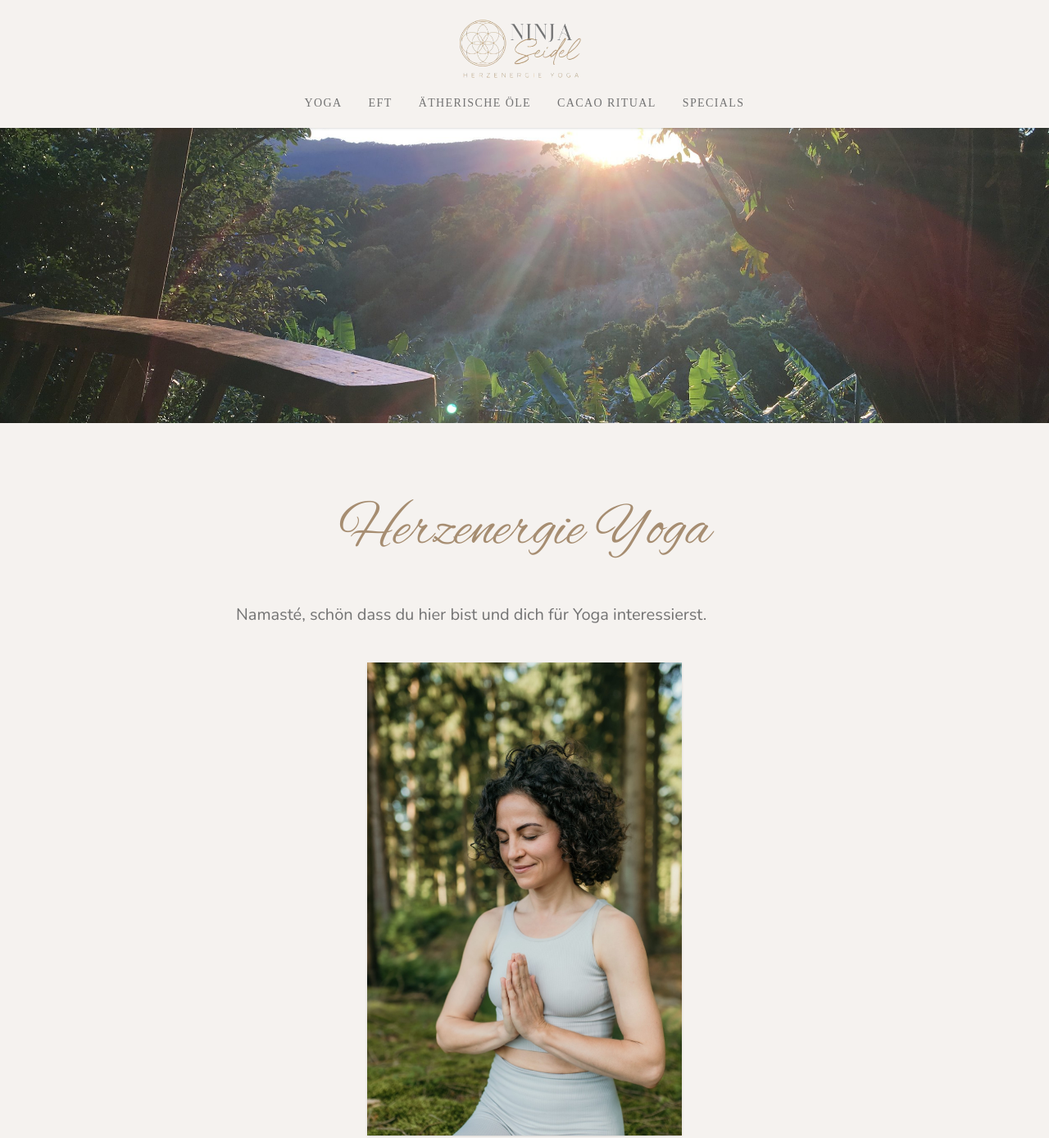
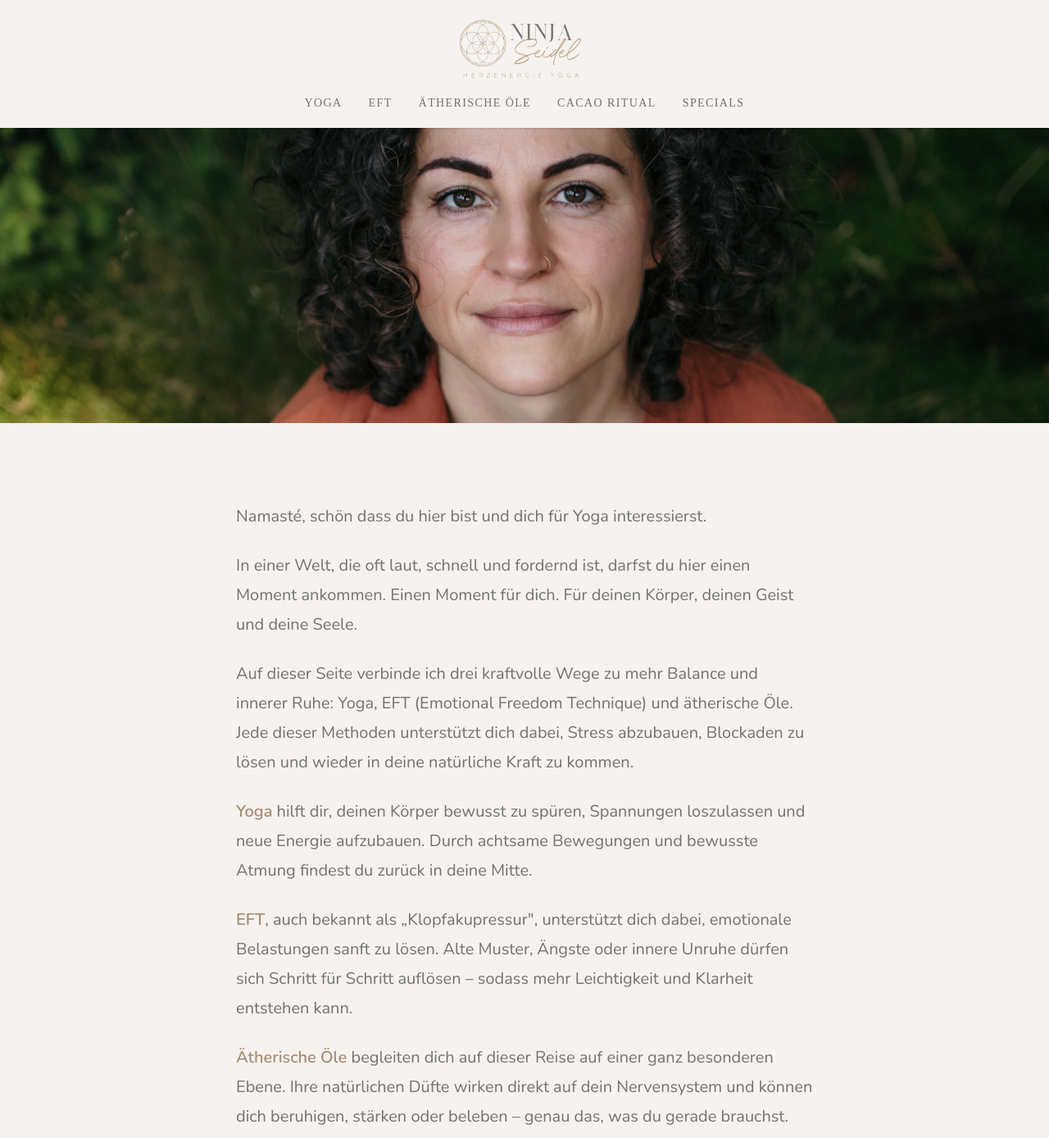
Before and after one commit to Herzenergie-Yoga/herzenergie-yoga.github.io, an Astro site: page / in a window 1280 px wide. Shown: the top 1388 px of the page at 82% size. Built offline with nearby package versions, Linux system fonts and the light colour scheme; Astro itself is replaced by a stand-in of ours; a web font is replaced by a local one.

Commit message:
Update banner

```diff
--- a/src/layouts/Layout.astro
+++ b/src/layouts/Layout.astro
@@ -23,6 +23,11 @@ const footerLinks = [
 ];
 
 const currentPath = new URL(Astro.request.url).pathname;
+
+const isLandingPage = currentPath === "/";
+const headerImgSrc = isLandingPage
+    ? "/img/ninja-landingpage-alt2.jpg"
+    : "/img/header.jpeg";
 ---
 
 <!doctype html>
@@ -157,7 +162,7 @@ const currentPath = new URL(Astro.request.url).pathname;
             class="w-full h-[35vh] md:h-[45vh] relative overflow-hidden bg-brand-bg"
         >
             <img
-                src="/img/header.jpeg"
+                src={headerImgSrc}
                 alt="Herzenergie Yoga"
                 id="header-img"
                 class="w-full h-full object-cover"
--- a/src/pages/index.md
+++ b/src/pages/index.md
@@ -3,18 +3,7 @@ layout: ../layouts/Layout.astro
 title: Herzenergie Yoga
 ---
 
-# Herzenergie Yoga
-
 Namasté, schön dass du hier bist und dich für Yoga interessierst.
-
-<img
-  src="/img/ninja-landingpage-web.jpg"
-  alt="Ninja Seidel in Meditationshaltung im Wald"
-  width="1200"
-  height="1803"
-  loading="lazy"
-  class="max-w-[280px] md:max-w-sm"
-/>
 
 In einer Welt, die oft laut, schnell und fordernd ist, darfst du hier einen Moment ankommen. Einen Moment für dich. Für deinen Körper, deinen Geist und deine Seele.
 
```
